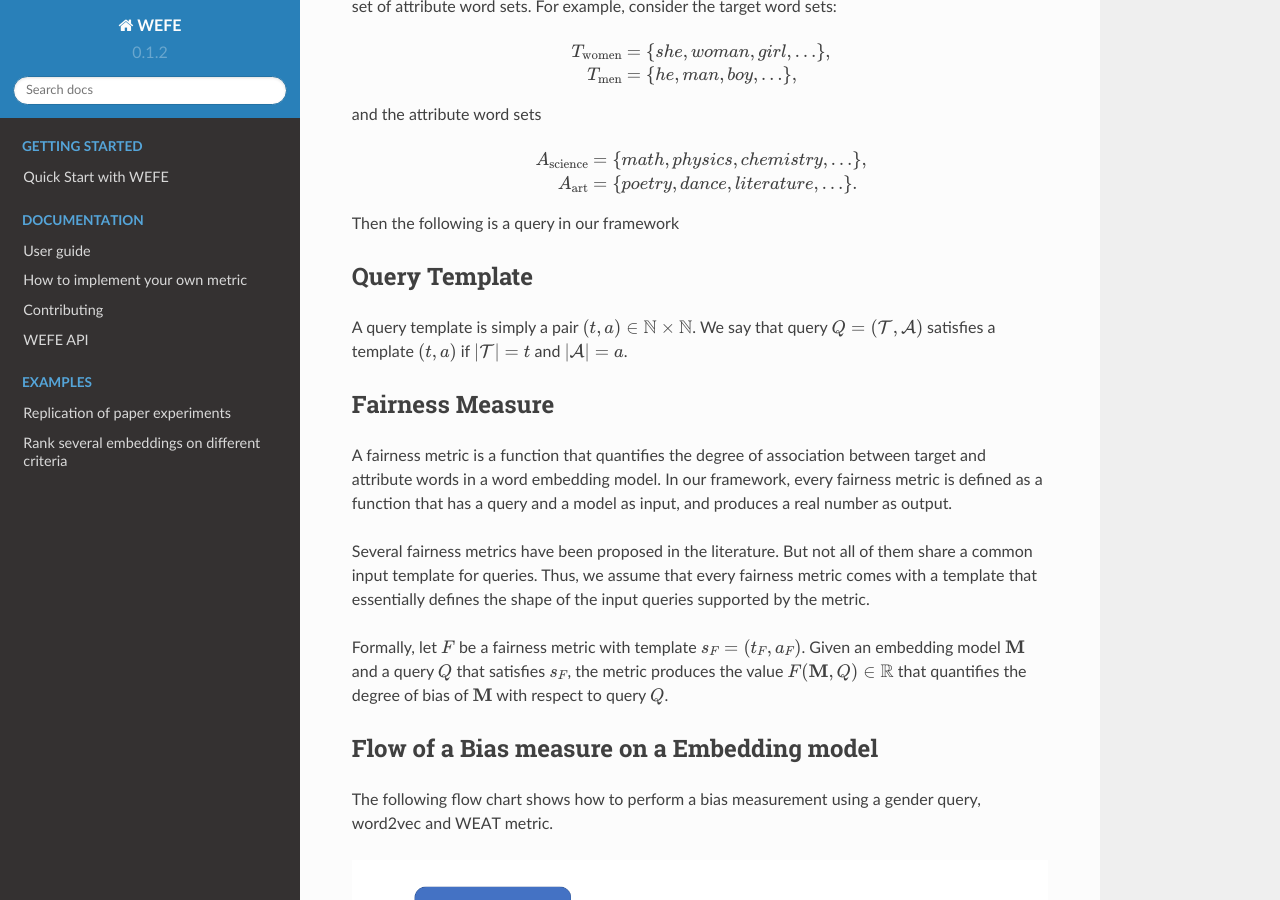
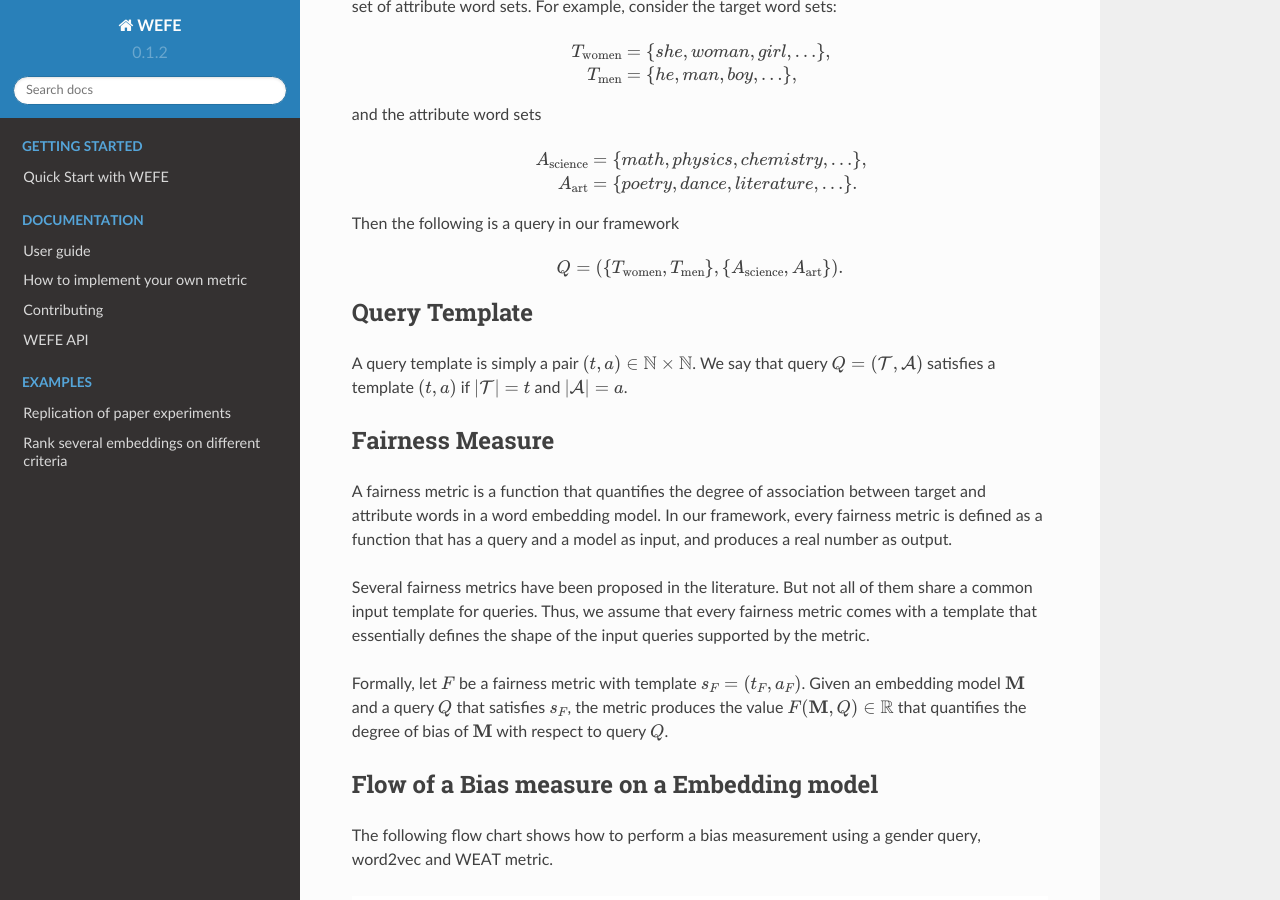
Before and after one commit to dccuchile/wefe, a Sphinx documentation site: the page built from doc/index.rst, in a window 1280 px wide and 900 px high, scrolled down 1920 px. Built offline with Sphinx 7.4.7 and the Read the Docs theme 2.0.0, drawn with Linux system fonts in a browser that asks for light colours.

Commit message:
Update index.rst

```diff
--- a/doc/index.rst
+++ b/doc/index.rst
@@ -131,6 +131,13 @@ and the attribute word sets
    \end{eqnarray*}
 
 Then the following is a query in our framework
+
+.. math::
+
+   \begin{equation}
+   Q=(\{T_{\text{women}}, T_{\text{men}}\},\{A_{\text{science}},A_{\text{art}}\}).
+   \end{equation}
+
 
 Query Template
 --------------
```
